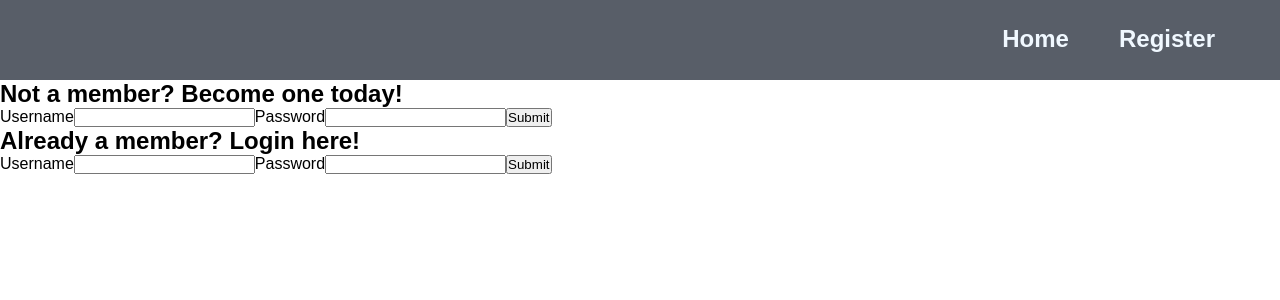
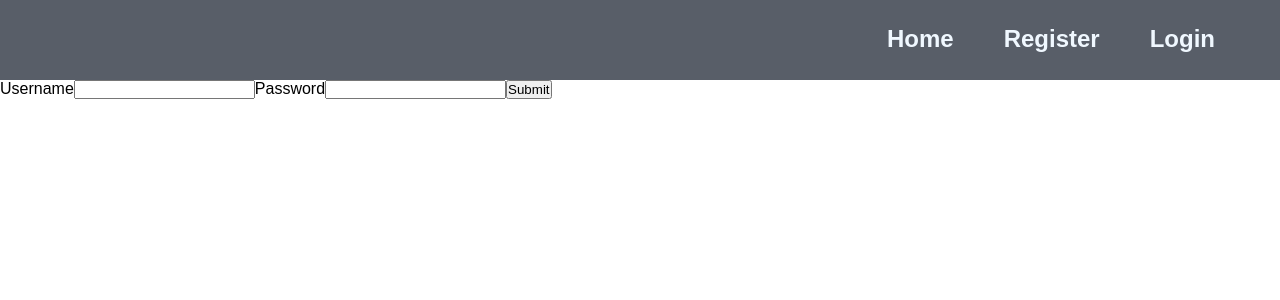
Before and after one commit to StrangerThings-Unit3/stranger-things, a React (Vite) app: page /register in a window 1280 px wide. Shown: the top 300 px of the page. Built offline with nearby package versions, Linux system fonts and the light colour scheme.

Commit message:
feat: login and register validation form

```diff
--- a/src/App.jsx
+++ b/src/App.jsx
@@ -3,6 +3,7 @@ import { Route, Routes } from 'react-router';
 import Register from './components/Register';
 import './Style.css';
 import Navbar from './components/Navbar';
+import Login from './components/Login';
 
 function App() {
   return (
@@ -11,6 +12,7 @@ function App() {
       <Routes>
         <Route path='/' element={<GetAllPosts />} />
         <Route path='/register' element={<Register />} />
+        <Route path='/login' element={<Login />}></Route>
       </Routes>
     </div>
   );
--- /dev/null
+++ b/src/components/Login.jsx
@@ -0,0 +1,42 @@
+import { useState } from 'react';
+import { Link, useNavigate } from 'react-router-dom';
+import { LogUser } from '../api';
+
+function Login() {
+  const [username, setUsername] = useState('');
+  const [password, setPassword] = useState('');
+
+  const loginUser = async (event) => {
+    try {
+      event.preventDefault();
+      await LogUser(username, password);
+    } catch (error) {
+      console.error('Unable to log in user!', error);
+    }
+  };
+  return (
+    <div className='login'>
+      <form id='login-form' onSubmit={loginUser}>
+        <label htmlFor='username'>Username</label>
+        <input
+          type='text'
+          value={username}
+          minLength={7}
+          onChange={(e) => setUsername(e.target.value)}
+          required
+        />
+        <label htmlFor='password'>Password</label>
+        <input
+          type='password'
+          value={password}
+          minLength={8}
+          onChange={(e) => setPassword(e.target.value)}
+          required
+        />
+        <button type='submit'>Submit</button>
+      </form>
+    </div>
+  );
+}
+
+export default Login;
--- a/src/components/Navbar.jsx
+++ b/src/components/Navbar.jsx
@@ -4,6 +4,7 @@ import React from 'react';
 function Navbar() {
   return (
     <div className='navbar'>
+      <Link to={'login'}>Login</Link>
       <Link to={'/register'}>Register</Link>
       <Link to={'/'}>Home</Link>
     </div>
--- a/src/components/Register.jsx
+++ b/src/components/Register.jsx
@@ -1,14 +1,10 @@
 import React, { useState } from 'react';
 import { Link, useNavigate } from 'react-router-dom';
 import { registerUser } from '../api';
-import { LogUser } from '../api';
 
 function Register() {
   const [newUsername, setNewUsername] = useState('');
   const [newUserPassword, setNewUserPassword] = useState('');
-
-  const [username, setUsername] = useState('');
-  const [password, setPassword] = useState('');
 
   const navigate = useNavigate();
 
@@ -20,20 +16,9 @@ function Register() {
       console.error(`There is an issue in creating a player!`, error);
     }
   };
-
-  const loginUser = async (event) => {
-    try {
-      event.preventDefault();
-      await LogUser(username, password);
-    } catch (error) {
-      console.error('Unable to log in user!', error);
-    }
-  };
-
   return (
     <div className='membership-container'>
       <div className='register'>
-        <h2>Not a member? Become one today!</h2>
         <form id='register-form' onSubmit={createUser}>
           <label htmlFor='username'>Username</label>
           <input
@@ -54,28 +39,6 @@ function Register() {
           <button type='submit'>Submit</button>
         </form>
       </div>
-      <div className='login'>
-        <h2>Already a member? Login here!</h2>
-        <form id='login-form' onSubmit={loginUser}>
-          <label htmlFor='username'>Username</label>
-          <input
-            type='text'
-            value={username}
-            minLength={7}
-            onChange={(e) => setUsername(e.target.value)}
-            required
-          />
-          <label htmlFor='password'>Password</label>
-          <input
-            type='password'
-            value={password}
-            minLength={8}
-            onChange={(e) => setPassword(e.target.value)}
-            required
-          />
-          <button type='submit'>Submit</button>
-        </form>
-      </div>
       <Link></Link>
     </div>
   );
```
